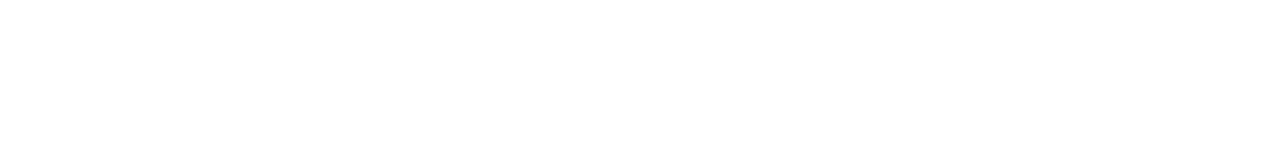
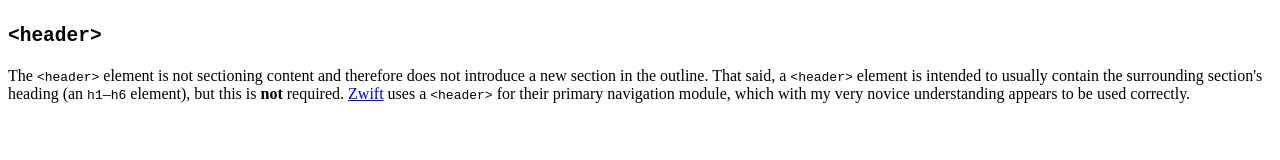
Before and after one commit to acgorospe17/html-exercise, a plain HTML site: page SemanticScavengerHunt.html in a window 1280 px wide. Drawn offline with Linux system fonts and the light colour scheme.

Commit message:
added <header>

```diff
--- a/SemanticScavengerHunt.html
+++ b/SemanticScavengerHunt.html
@@ -4,6 +4,15 @@
     <title>Semantic Scavenger Hunt</title>
   </head>
   <body>
-
+    <dl>
+      <dt>
+        <header>
+          <h2><code>&lt;header&gt;</code></h2>
+        </header>
+      </dt>
+      <dr>
+        The <code>&lt;header&gt;</code> element is not sectioning content and therefore does not introduce a new section in the outline. That said, a <code>&lt;header&gt;</code> element is intended to usually contain the surrounding section's heading (an <code>h1</code>–<code>h6</code> element), but this is <strong>not</strong> required. <span><a href="https://www.zwift.com/">Zwift</a></span> uses a <code>&lt;header&gt;</code> for their primary navigation module, which with my very novice understanding appears to be used correctly.
+      </dr>
+    </dl>
   </body>
 </html>
```
